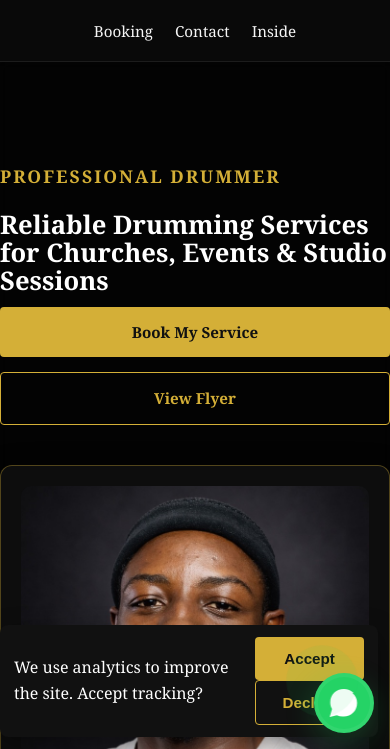
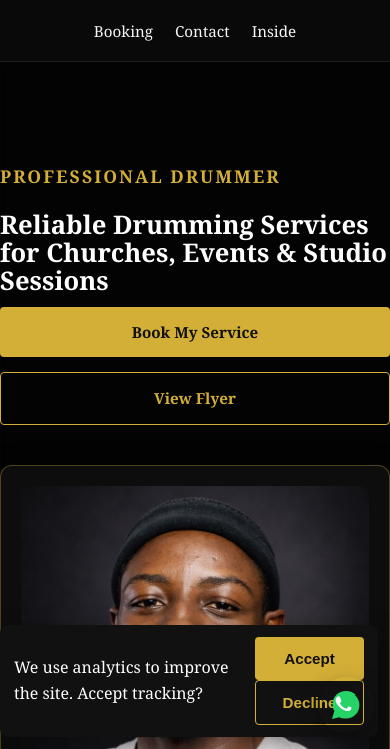
Before and after one commit to penueldivina237-lgtm/emmadrumz, a plain HTML site: page index.html in a window 390 px wide. Shown: the part 95-844 px from the top of the page. Drawn offline with nearby package versions, Linux system fonts and the light colour scheme.

Commit message:
Fix: prevent horizontal scroll on mobile; clamp widths

```diff
--- a/index.html
+++ b/index.html
@@ -12,11 +12,22 @@
       scroll-behavior: smooth;
     }
 
+    html, body {
+      /* enforce no horizontal scrolling (use !important to override any inline or external rules) */
+      overflow-x: hidden !important;
+      max-width: 100vw !important;
+      position: relative;
+    }
+
     body {
       font-family: Georgia, 'Times New Roman', serif;
       background: #0d0d0d;
       color: #f5f5f5;
       line-height: 1.6;
+      /* Prevent large horizontal drift on touch devices; allow vertical panning only */
+      -webkit-overflow-scrolling: touch;
+      overscroll-behavior-x: contain;
+      touch-action: pan-y;
     }
 
     a {
@@ -30,9 +41,10 @@
     }
 
     .container {
-      width: 90%;
-      max-width: 1150px;
-      margin: auto;
+      width: 100%;
+      max-width: 1300px;
+      margin: 0 auto;
+      padding-inline: 16px;
     }
 
     header {
@@ -263,7 +275,9 @@
       border: 1px solid #d4af37;
       border-radius: 10px;
       margin-top: 20px;
-      min-width: 300px;
+      min-width: 0;
+      max-width: 100%;
+      box-sizing: border-box;
     }
 
     .rate-box h3 {
@@ -526,6 +540,7 @@
       .booking-form input, .booking-form textarea, .booking-form select { padding: 12px; font-size: 0.95rem; }
       .gallery-grid img { height: auto; }
       .rate-price { font-size: 1.8rem; }
+      .rate-box { width: 100%; padding: 18px; }
     }
 
     /* Animation helpers */
@@ -556,6 +571,12 @@
     }
 
     .btn:active { transform: translateY(1px) scale(0.995); }
+  </style>
+  <style>
+    /* Mobile horizontal containment: ensure no side-to-side panning */
+    html, body { overflow-x: hidden !important; max-width:100vw !important; touch-action: pan-y !important; overscroll-behavior-x: none !important; }
+    img, iframe, video { max-width: 100vw !important; height: auto !important; }
+    .video-modal-content, .flyer-wrap, .gallery-grid { max-width: 100vw !important; }
   </style>
   <!-- AOS (Animate On Scroll) -->
   <link href="https://unpkg.com/aos@2.3.1/dist/aos.css" rel="stylesheet">
@@ -956,16 +977,15 @@
       let hi = 0;
       if (heroImg) {
         heroImg.classList.add('fade-img');
-        setInterval(() => {
-          // only animate on small screens for performance
-          if (window.innerWidth > 1200) return;
+        // Run a single, subtle hero image transition once on page entry
+        setTimeout(() => {
+          hi = (hi + 1) % heroImages.length;
           heroImg.classList.add('hidden');
           setTimeout(() => {
-            hi = (hi + 1) % heroImages.length;
             heroImg.src = heroImages[hi];
             heroImg.classList.remove('hidden');
-          }, 450);
-        }, 4500);
+          }, 220);
+        }, 700);
       }
 
       // Gallery fade-in using IntersectionObserver
@@ -1002,7 +1022,7 @@
     .video-modal-backdrop { position:absolute; inset:0; background:rgba(0,0,0,0.75); }
     .video-modal-content { position:relative; width:92%; max-width:980px; background:transparent; border-radius:8px; z-index:2; }
     .video-modal-player iframe, .video-modal-player video { width:100%; height:60vh; border-radius:6px; }
-    .video-modal-close { position:absolute; right:-6px; top:-28px; background:#111; color:#fff; border:0; padding:8px 10px; border-radius:20px; cursor:pointer; font-size:14px; z-index:3; }
+    .video-modal-close { position:absolute; right:8px; top:8px; background:#111; color:#fff; border:0; padding:8px 10px; border-radius:20px; cursor:pointer; font-size:14px; z-index:3; }
     @media (max-width:600px){ .video-modal-player iframe, .video-modal-player video { height:52vh; } }
   </style>
 
@@ -1066,27 +1086,18 @@
       document.addEventListener('keydown', function(e){ if (e.key === 'Escape') closeModal(); });
     })();
   </script>
-  <!-- WhatsApp floating chat (click to open WhatsApp Web / app) -->
-  <a id="whatsappFloat" class="whatsapp-float" href="https://wa.me/13653845983?text=Hi%20Divine%2C%20I%27m%20interested%20in%20booking" target="_blank" rel="noopener" aria-label="Chat on WhatsApp">
-    <svg width="22" height="22" viewBox="0 0 24 24" fill="none" xmlns="http://www.w3.org/2000/svg" aria-hidden="true">
+  <!-- WhatsApp floating chat (original logo, no animation) -->
+  <a id="whatsappFloat" class="whatsapp-float" href="https://wa.me/13653845983?text=Hi%20Divine%2C%20I%27d%20like%20to%20book%20your%20drumming%20services.%20Please%20confirm%20availability." target="_blank" rel="noopener" aria-label="Chat on WhatsApp">
+    <svg width="28" height="28" viewBox="0 0 24 24" xmlns="http://www.w3.org/2000/svg" aria-hidden="true">
       <path d="M20.52 3.48A11.92 11.92 0 0012 0C5.373 0 .5 4.873.5 11.5c0 2.02.53 3.93 1.53 5.62L0 24l6.07-1.6A11.9 11.9 0 0012 23.5c6.627 0 11.5-4.873 11.5-11.5 0-3.07-1.2-5.88-3.98-8.52z" fill="#25D366"/>
       <path d="M17.4 14.6c-.4-.2-2.36-1.16-2.72-1.28-.36-.12-.62-.18-.88.18-.24.36-.92 1.28-1.12 1.54-.2.24-.4.27-.76.09-.36-.18-1.52-.56-2.9-1.78-1.08-.96-1.8-2.14-2.02-2.5-.2-.36-.02-.56.16-.74.16-.16.36-.42.54-.63.18-.2.24-.36.36-.6.12-.24.06-.44-.02-.62-.08-.18-.88-2.12-1.2-2.9-.32-.78-.64-.67-.88-.68l-.76-.02c-.24 0-.62.09-.94.42-.3.3-1.16 1.14-1.16 2.76s1.19 3.22 1.36 3.44c.18.24 2.36 3.54 5.72 4.96 3.36 1.42 3.36.94 3.96.88.6-.06 1.92-.78 2.2-1.54.28-.76.28-1.4.2-1.54-.08-.12-.28-.18-.68-.36z" fill="#fff"/>
     </svg>
   </a>
   <style>
-    .whatsapp-float { position:fixed; right:16px; bottom:16px; background:#25D366; width:60px; height:60px; display:flex; align-items:center; justify-content:center; border-radius:50%; box-shadow:0 10px 30px rgba(37,211,102,0.22); z-index:4000; text-decoration:none; border:4px solid rgba(255,255,255,0.06); }
-    .whatsapp-float svg { display:block; width:28px; height:28px; }
-    .whatsapp-float svg * { fill: #fff !important; }
-
-    /* pulsing ring */
-    .whatsapp-float::before{ content:''; position:absolute; right:10px; bottom:10px; width:76px; height:76px; border-radius:50%; background:rgba(37,211,102,0.14); z-index:3998; animation: wa-pulse 1.8s infinite; }
-    @keyframes wa-pulse{ 0%{transform:scale(0.9);opacity:0.6}50%{transform:scale(1.18);opacity:0.18}100%{transform:scale(0.9);opacity:0.6}}
-
-    /* subtle vibration */
-    @keyframes wa-vibrate{ 0%{transform:translateX(0)}20%{transform:translateX(-1.8px)}40%{transform:translateX(1.8px)}60%{transform:translateX(-1.2px)}80%{transform:translateX(1.2px)}100%{transform:translateX(0)} }
-    .whatsapp-float > svg { animation: wa-vibrate 1.6s infinite; }
-
-    @media (prefers-reduced-motion: reduce){ .whatsapp-float::before, .whatsapp-float > svg { animation:none; } }
+    .whatsapp-float { position:fixed; right:16px; bottom:16px; width:56px; height:56px; display:flex; align-items:center; justify-content:center; border-radius:50%; box-shadow:0 8px 22px rgba(0,0,0,0.35); z-index:4000; text-decoration:none; }
+    .whatsapp-float svg { width:28px; height:28px; display:block; }
+    /* no animation — consistent look on mobile & desktop */
+    @media (prefers-reduced-motion: reduce){ .whatsapp-float { transition: none; } }
   </style>
   <script>
     try {
@@ -1096,5 +1107,31 @@
       window.addEventListener('storage', function(ev){ if (ev.key === 'analyticsConsent' && ev.newValue === 'granted' && wa) wa.style.display = 'flex'; });
     } catch (e) {}
   </script>
+  <script>
+    // Runtime clamp: detect any element wider than the viewport and force it to fit.
+    (function(){
+      function clampOverflow() {
+        try {
+          document.documentElement.style.overflowX = 'hidden';
+          document.body.style.overflowX = 'hidden';
+          const ww = window.innerWidth || document.documentElement.clientWidth;
+          Array.from(document.querySelectorAll('*')).forEach(el => {
+            if (!(el instanceof HTMLElement)) return;
+            const ow = el.offsetWidth;
+            if (ow > ww) {
+              el.style.maxWidth = '100%';
+              el.style.width = '100%';
+              el.style.overflowX = 'hidden';
+              el.style.boxSizing = 'border-box';
+            }
+          });
+        } catch (e) {}
+      }
+      window.addEventListener('load', clampOverflow, { passive: true });
+      window.addEventListener('resize', clampOverflow, { passive: true });
+      // run early in case DOM already loaded
+      setTimeout(clampOverflow, 120);
+    })();
+  </script>
 </body>
 </html>
```
Also changed, not shown: booking-success.html (+14 -11 lines), inside.html (+32 -20 lines), video.html (+15 -12 lines), 1 other file.
